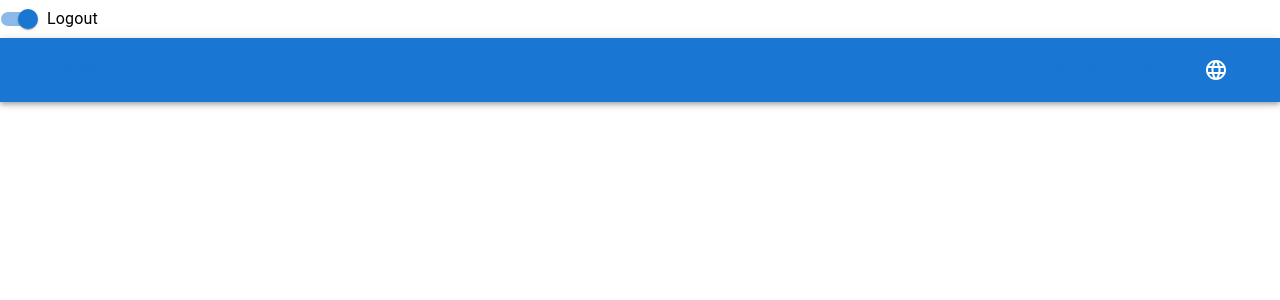
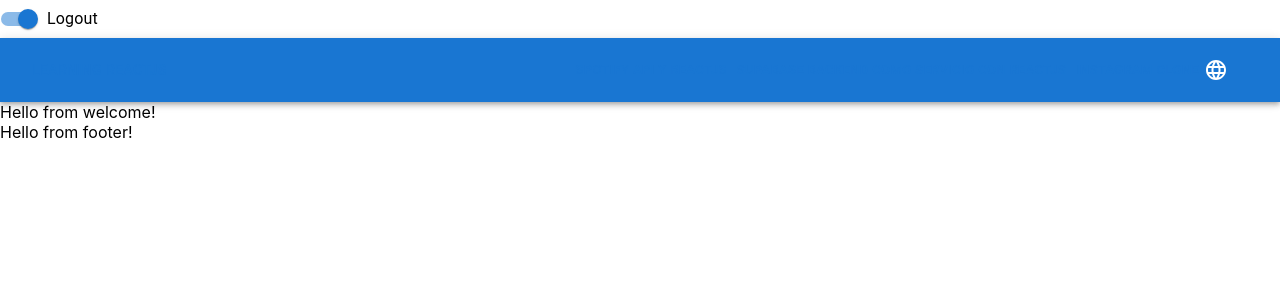
Before and after one commit to afrancog1996/learning-react-stuff, a React (Create React App) app: page / in a window 1280 px wide. Shown: the top 300 px of the page. Built offline with nearby package versions, Linux system fonts and the light colour scheme.

Commit message:
feat(frontend): added some packages

```diff
--- a/package.json
+++ b/package.json
@@ -21,6 +21,7 @@
     "react": "^17.0.2",
     "react-dom": "^17.0.2",
     "react-i18next": "^11.15.5",
+    "react-router-dom": "^6.2.1",
     "react-scripts": "5.0.0",
     "typescript": "^4.5.5",
     "web-vitals": "^0.2.4",
--- a/src/App.tsx
+++ b/src/App.tsx
@@ -3,11 +3,19 @@ import "./helpers/i18n";
 import { lazy, Suspense } from "react";
 
 function App() {
-  const Header = lazy(() => import('./components/header/header.component'));
+  const Header = lazy(() => import("./components/header/header.component"));
+  const Main = lazy(() => import("./components/main/main.component"));
+  const Footer = lazy(() => import("./components/footer/footer.component"));
 
-  return <Suspense fallback={<div>Loading...</div>}>
+  return (
+    <Suspense fallback={<div>Loading...</div>}>
       <Header />
-  </Suspense>
+      <main>
+        <Main />
+      </main>
+      <Footer />
+    </Suspense>
+  );
 }
 
 export default App;
```
Also changed, not shown: 1 other file (tests, documents, lock files or other folders).
